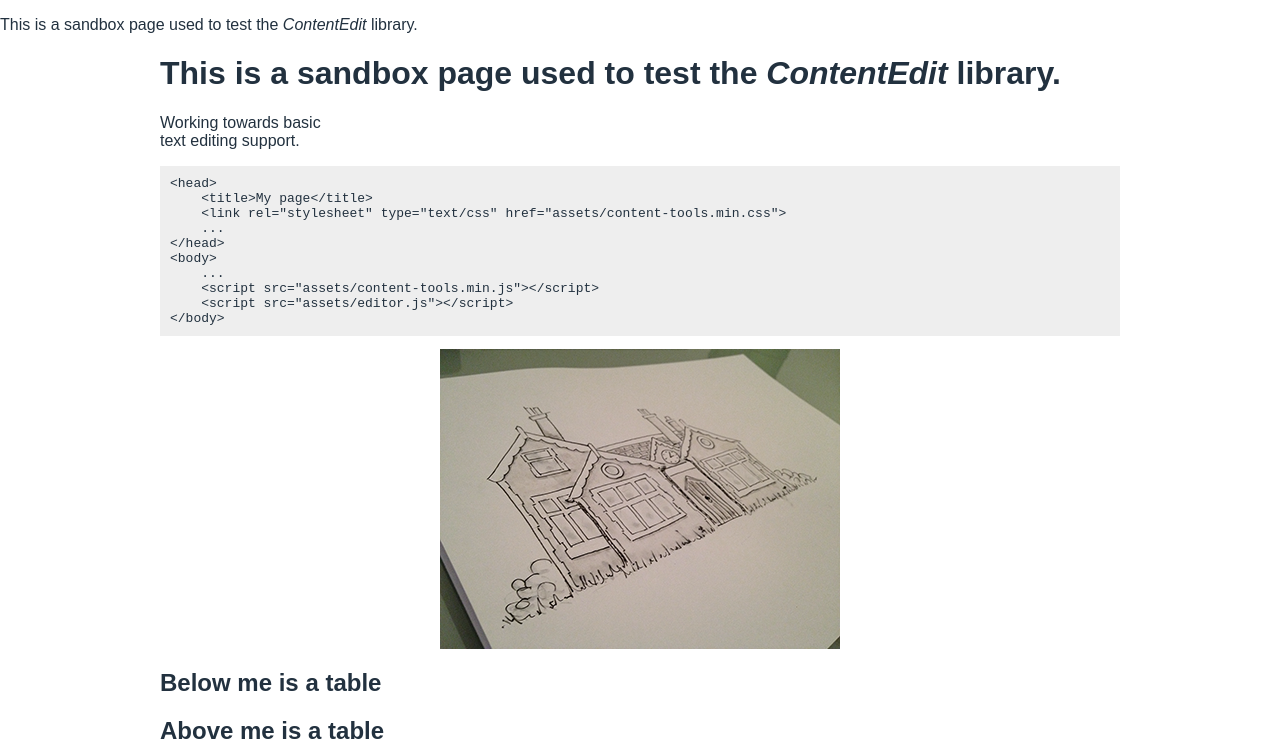
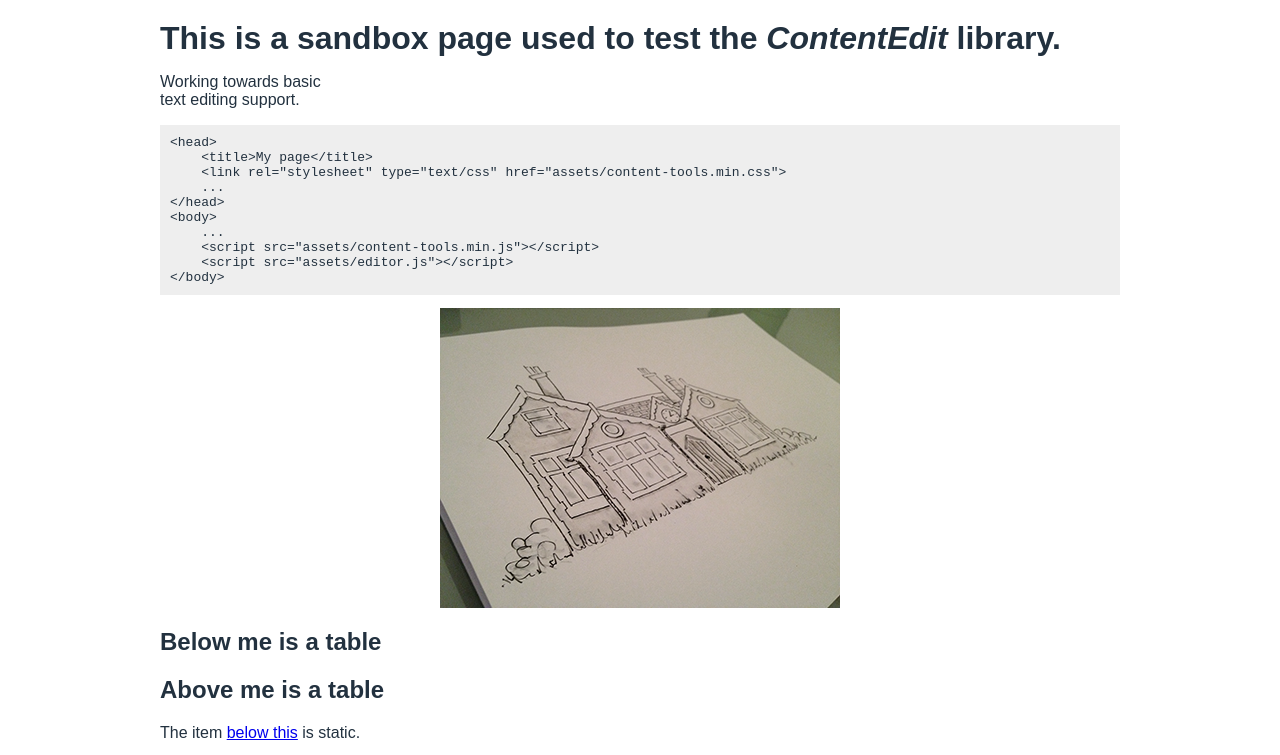
Before and after one commit to GetmeUK/ContentEdit, a website: page sandbox/index.html in a window 1280 px wide. Shown: the top 755 px of the page. Drawn offline with Linux system fonts and the light colour scheme.

Commit message:
Added fixture demo to the sandbox

```diff
--- a/sandbox/index.html
+++ b/sandbox/index.html
@@ -8,16 +8,12 @@
     </head>
     <body>
 
-        <p class="fixture">
+        <h1 class="fixture foo">
             This is a sandbox page used to test the <i>ContentEdit</i>
             library.
-        </p>
+        </h1>
 
         <div class="edit-me">
-            <h1 class="foo">
-                This is a sandbox page used to test the <i>ContentEdit</i>
-                library.
-            </h1>
             <p>
                 Working towards basic <br>text editing support.
             </p>
--- a/src/sandbox/sandbox.scss
+++ b/src/sandbox/sandbox.scss
@@ -2,10 +2,10 @@ body {
     color: #22313F;
     font-family: Arial, sans-serif;
     margin: 0;
-    padding: 0;
+    padding: 20px 0 0;
 }
 
-.edit-me {
+.edit-me, .fixture {
     margin: auto;
     width: 960px;
 }
```
Also changed, not shown: sandbox/sandbox.css.
